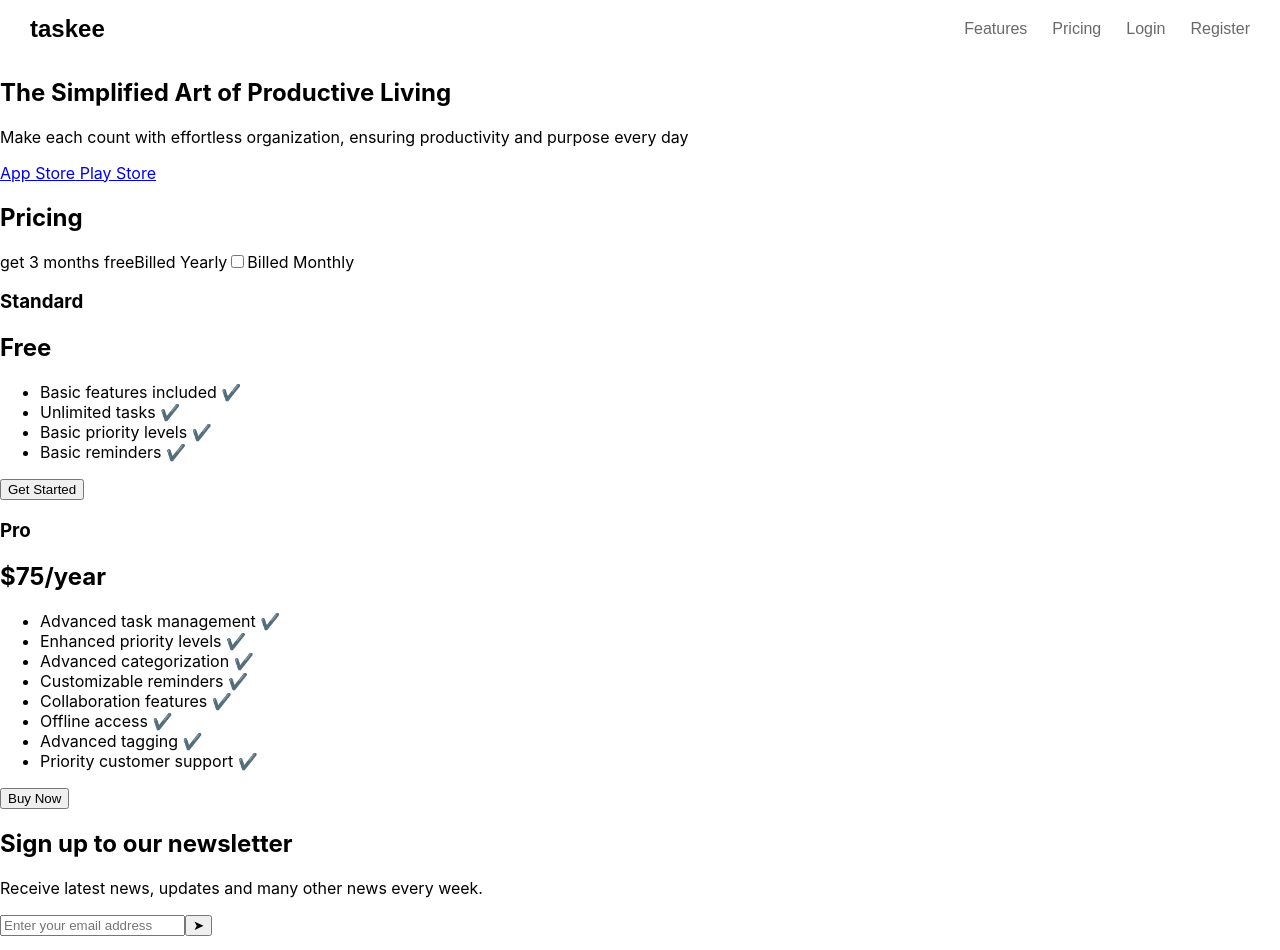
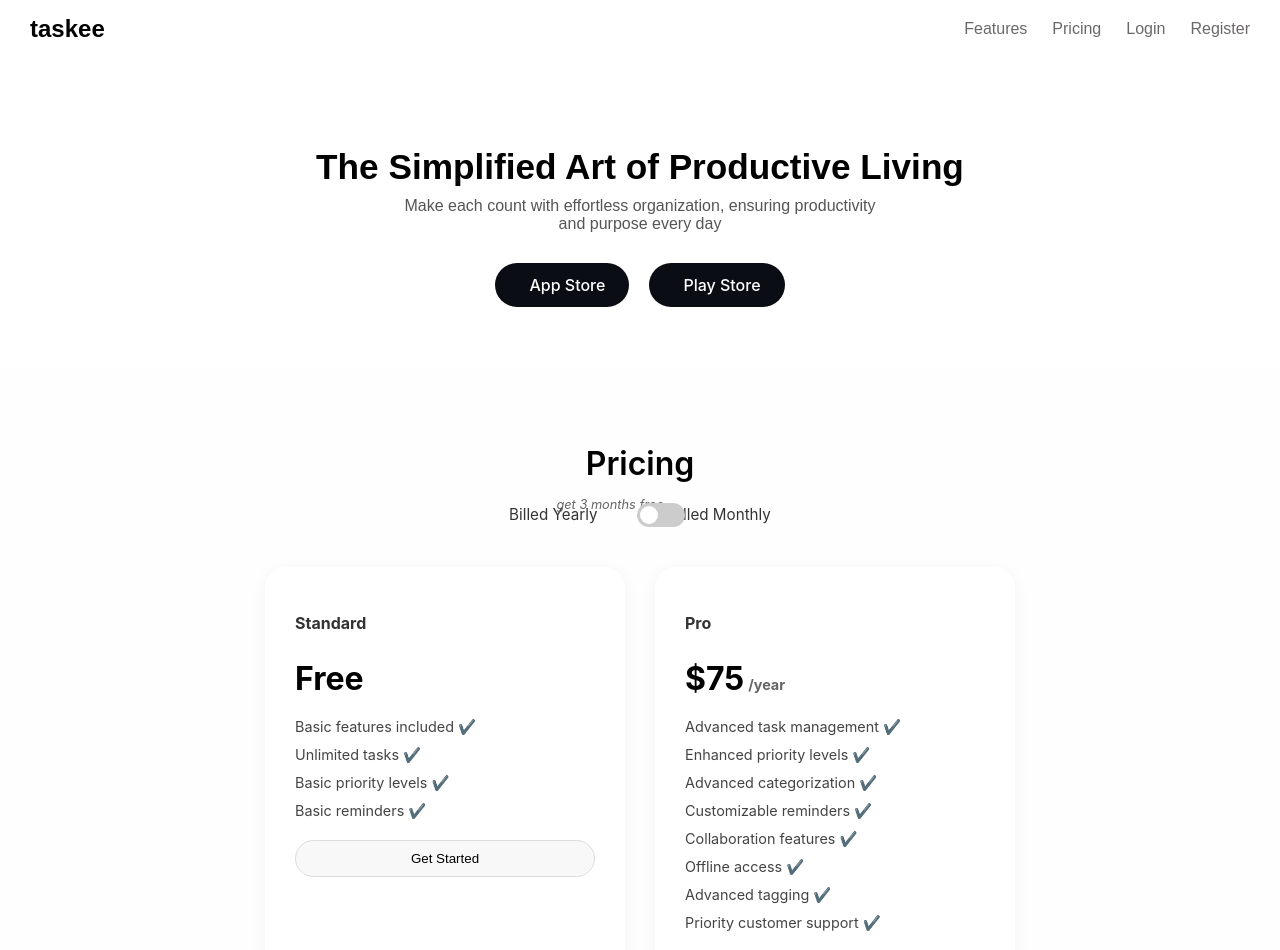
Before and after one commit to patel-vansh1607/captsone-mod-5, a React (Create React App) app in the folder frontend/: page / in a window 1280 px wide. Shown: the top 950 px of the page. Built offline with nearby package versions, Linux system fonts and the light colour scheme.

Commit message:
styling the page

```diff
--- a/frontend/src/App.css
+++ b/frontend/src/App.css
@@ -1,38 +1,277 @@
-.App {
+.promo-section {
   text-align: center;
+  padding: 60px 20px;
+  background-color: #ffffff;
 }
 
-.App-logo {
-  height: 40vmin;
-  pointer-events: none;
+.promo-title {
+  font-size: 2.2rem;
+  font-weight: 600;
+  color: #000;
+  font-family: 'Poppins', sans-serif;
+  margin-bottom: 10px;
 }
 
-@media (prefers-reduced-motion: no-preference) {
-  .App-logo {
-    animation: App-logo-spin infinite 20s linear;
+.promo-subtext {
+  font-size: 1rem;
+  color: #555;
+  max-width: 500px;
+  margin: 0 auto 30px;
+  font-family: 'Poppins', sans-serif;
+}
+
+.promo-buttons {
+  display: flex;
+  justify-content: center;
+  gap: 20px;
+  flex-wrap: wrap;
+}
+
+.store-button {
+  display: flex;
+  align-items: center;
+  gap: 10px;
+  background-color: #0a0d14;
+  color: #fff;
+  font-weight: 500;
+  font-size: 1rem;
+  padding: 12px 24px;
+  border-radius: 30px;
+  text-decoration: none;
+  transition: background 0.3s ease;
+}
+
+.store-button:hover {
+  background-color: #1a1d25;
+}
+
+.store-button i {
+  font-size: 1.2rem;
+}
+
+.pricing-section {
+  padding: 50px 20px;
+  text-align: center;
+  background-color: #fefefe;
+}
+
+.pricing-title {
+  font-size: 2rem;
+  font-weight: 600;
+  margin-bottom: 20px;
+}
+
+.billing-toggle {
+  display: flex;
+  justify-content: center;
+  align-items: center;
+  gap: 12px;
+  margin-bottom: 40px;
+  font-size: 0.95rem;
+  color: #333;
+}
+
+.free-label {
+  font-size: 0.8rem;
+  font-style: italic;
+  color: #666;
+  position: absolute;
+  margin-top: -20px;
+  margin-left: -60px;
+}
+
+
+.switch {
+  position: relative;
+  display: inline-block;
+  width: 48px;
+  height: 24px;
+}
+
+.switch input {
+  opacity: 0;
+  width: 0;
+  height: 0;
+}
+
+.slider {
+  position: absolute;
+  cursor: pointer;
+  background-color: #ccc;
+  transition: 0.4s;
+  border-radius: 34px;
+  height: 100%;
+  width: 100%;
+}
+
+.slider:before {
+  content: '';
+  position: absolute;
+  height: 18px;
+  width: 18px;
+  left: 3px;
+  bottom: 3px;
+  background-color: white;
+  transition: 0.4s;
+  border-radius: 50%;
+}
+
+input:checked + .slider {
+  background-color: #2874f0;
+}
+
+input:checked + .slider:before {
+  transform: translateX(24px);
+}
+
+.pricing-cards {
+  display: flex;
+  flex-wrap: wrap;
+  justify-content: center;
+  gap: 30px;
+}
+
+.card {
+  background: #fff;
+  border-radius: 20px;
+  box-shadow: 0 4px 16px rgba(0, 0, 0, 0.05);
+  padding: 30px;
+  width: 300px;
+  text-align: left;
+  transition: 0.3s;
+}
+
+.card h1 {
+  font-size: 2rem;
+  margin-bottom: 10px;
+}
+
+.card h3 {
+  color: #333;
+  font-size: 1rem;
+  margin-bottom: 5px;
+}
+
+.card ul {
+  list-style: none;
+  padding-left: 0;
+  margin: 20px 0;
+  color: #444;
+  font-size: 0.9rem;
+}
+
+.card ul li {
+  margin-bottom: 10px;
+}
+
+.card .btn-outline {
+  border: 1px solid #ddd;
+  background: #f8f8f8;
+  color: #000;
+  padding: 10px 20px;
+  border-radius: 25px;
+  cursor: pointer;
+  width: 100%;
+  font-weight: 500;
+  transition: all 0.3s ease;
+}
+
+.card .btn-outline:hover {
+  background: #eee;
+}
+
+.card.pro .btn-fill {
+  background-color: #000;
+  color: #fff;
+  padding: 10px 20px;
+  border-radius: 25px;
+  border: none;
+  cursor: pointer;
+  width: 100%;
+  font-weight: 500;
+  transition: all 0.3s ease;
+}
+
+.card.pro .btn-fill:hover {
+  background-color: #222;
+}
+
+.year-label {
+  font-size: 0.9rem;
+  color: #666;
+  margin-left: 4px;
+}
+
+
+@media (max-width: 768px) {
+  .pricing-cards {
+    flex-direction: column;
+    align-items: center;
   }
 }
 
-.App-header {
-  background-color: #282c34;
-  min-height: 100vh;
-  display: flex;
-  flex-direction: column;
-  align-items: center;
-  justify-content: center;
-  font-size: calc(10px + 2vmin);
-  color: white;
+.newsletter-container {
+  font-family: 'Poppins', sans-serif;
+  background-color: #f9f9f9;
+  padding: 3rem 2rem;
+  border-radius: 20px;
+  text-align: center;
+  max-width: 900px;
+  margin: 0 auto;
 }
 
-.App-link {
-  color: #61dafb;
+.newsletter-title {
+  font-size: 1.8rem;
+  font-weight: 600;
+  margin-bottom: 0.5rem;
+  color: #000;
 }
 
-@keyframes App-logo-spin {
-  from {
-    transform: rotate(0deg);
+.newsletter-subtitle {
+  font-size: 1rem;
+  color: #666;
+  margin-bottom: 1.5rem;
+}
+
+.newsletter-form {
+  display: flex;
+  justify-content: center;
+  align-items: center;
+  flex-wrap: wrap;
+  gap: 0.5rem;
+}
+
+.newsletter-input {
+  padding: 0.75rem 1rem;
+  border: none;
+  border-radius: 50px;
+  width: 250px;
+  max-width: 100%;
+  font-size: 1rem;
+  outline: none;
+}
+
+.newsletter-button {
+  padding: 0.75rem 1.2rem;
+  background-color: black;
+  color: white;
+  border: none;
+  border-radius: 50%;
+  font-size: 1rem;
+  cursor: pointer;
+  transition: background-color 0.3s ease;
+}
+
+.newsletter-button:hover {
+  background-color: #333;
+}
+
+@media (max-width: 480px) {
+  .newsletter-input {
+    width: 100%;
   }
-  to {
-    transform: rotate(360deg);
+
+  .newsletter-form {
+    flex-direction: column;
   }
 }
```
